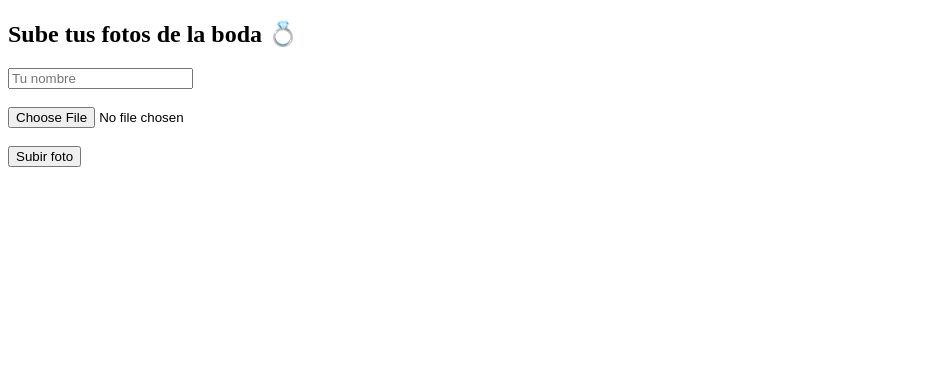
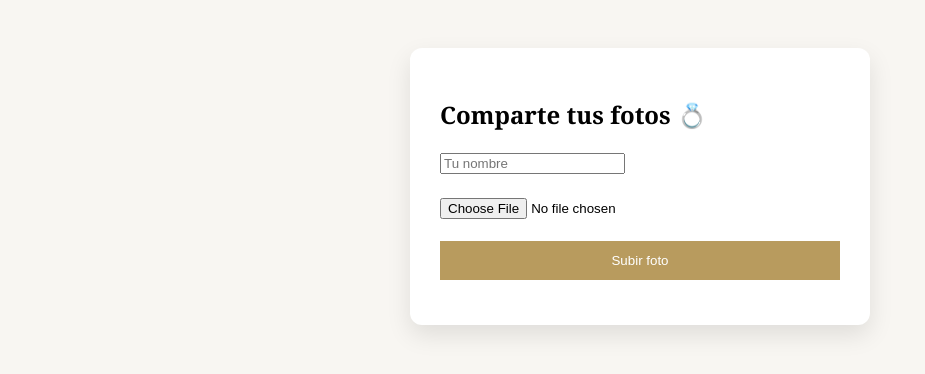
Before and after one commit to Anibru300/recuerdos-boda, a plain HTML site: page index.html in a window 1280 px wide. Shown: the whole page, without its empty margins (0-925 px from the left). Drawn offline with Linux system fonts and the light colour scheme.

Commit message:
Update index.html

```diff
--- a/index.html
+++ b/index.html
@@ -3,24 +3,72 @@
 <head>
 <meta charset="UTF-8">
 <title>Recuerdos de la Boda</title>
+
+<style>
+body {
+  font-family: Georgia, serif;
+  background: #f8f6f2;
+  display: flex;
+  justify-content: center;
+  padding: 40px;
+}
+
+form {
+  background: white;
+  padding: 30px;
+  border-radius: 12px;
+  width: 100%;
+  max-width: 400px;
+  box-shadow: 0 10px 25px rgba(0,0,0,.1);
+}
+
+button {
+  width: 100%;
+  padding: 12px;
+  background: #b89b5e;
+  color: white;
+  border: none;
+  cursor: pointer;
+}
+
+#mensaje {
+  margin-top: 15px;
+  color: green;
+  text-align: center;
+}
+</style>
 </head>
+
 <body>
 
-<h2>Sube tus fotos de la boda 💍</h2>
+<form
+  method="POST"
+  action="https://script.google.com/macros/s/AKfycbzVlFhcdhIk-Qew4zMPwROKOeFtcLCG7BO7k4oXM81Cc4ZQncj7zzg7kYsCxulSibWvaw/exec"
+  enctype="multipart/form-data"
+  target="iframeOculto"
+  onsubmit="mostrarMensaje()"
+>
 
-<form
-  action="https://script.google.com/macros/s/AKfycbzVlFhcdhIk-Qew4zMPwROKOeFtcLCG7BO7k4oXM81Cc4ZQncj7zzg7kYsCxulSibWvaw/exec"
-  method="POST"
-  enctype="multipart/form-data"
->
+  <h2>Comparte tus fotos 💍</h2>
 
   <input type="text" name="nombre" placeholder="Tu nombre" required><br><br>
 
+  <!-- ⚠️ ESTE NOMBRE DEBE SER EXACTO -->
   <input type="file" name="foto" accept="image/*" required><br><br>
 
   <button type="submit">Subir foto</button>
 
+  <div id="mensaje"></div>
 </form>
+
+<iframe name="iframeOculto" style="display:none;"></iframe>
+
+<script>
+function mostrarMensaje() {
+  document.getElementById("mensaje").innerText =
+    "Fotos subidas, gracias por compartir este momento ✨";
+}
+</script>
 
 </body>
 </html>
```
